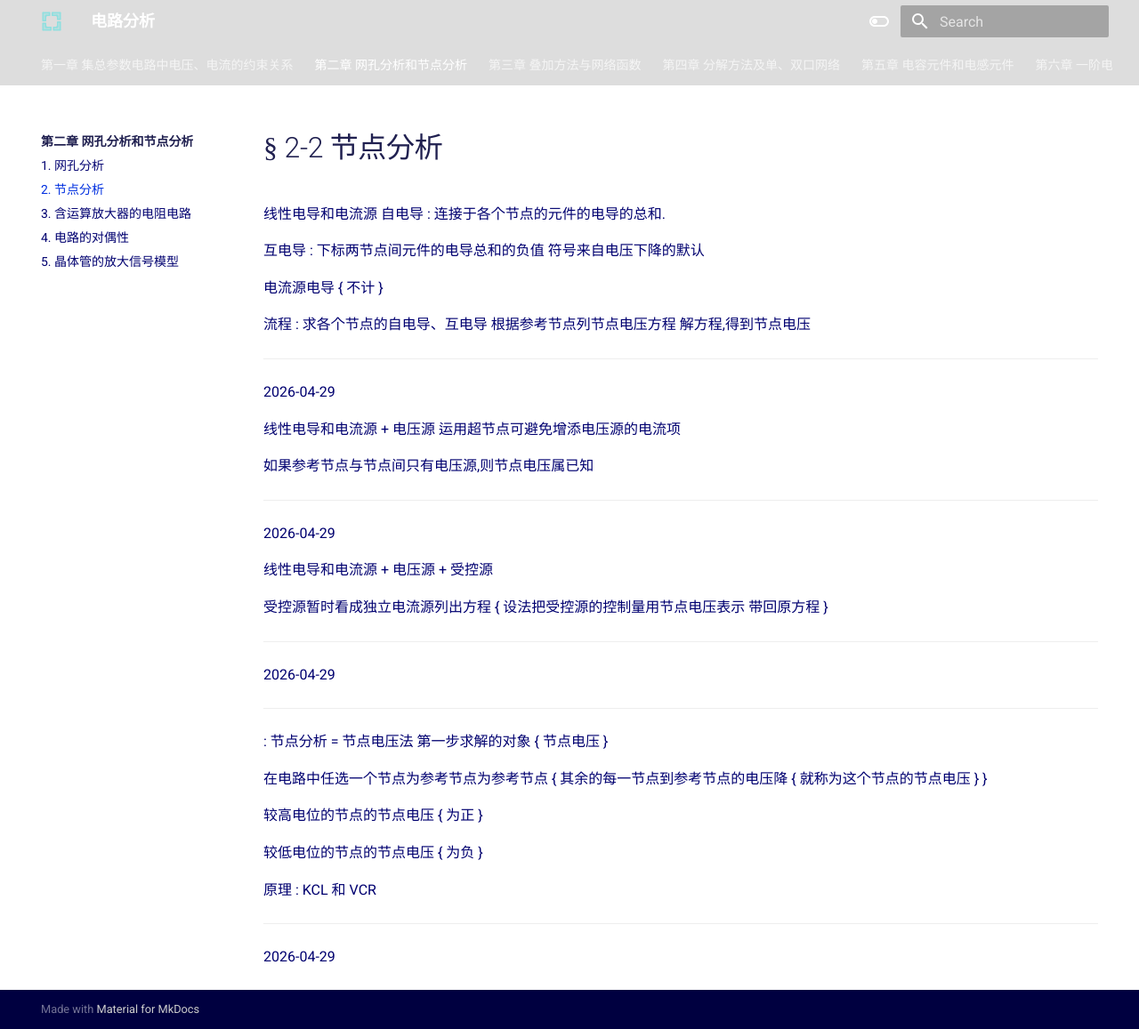
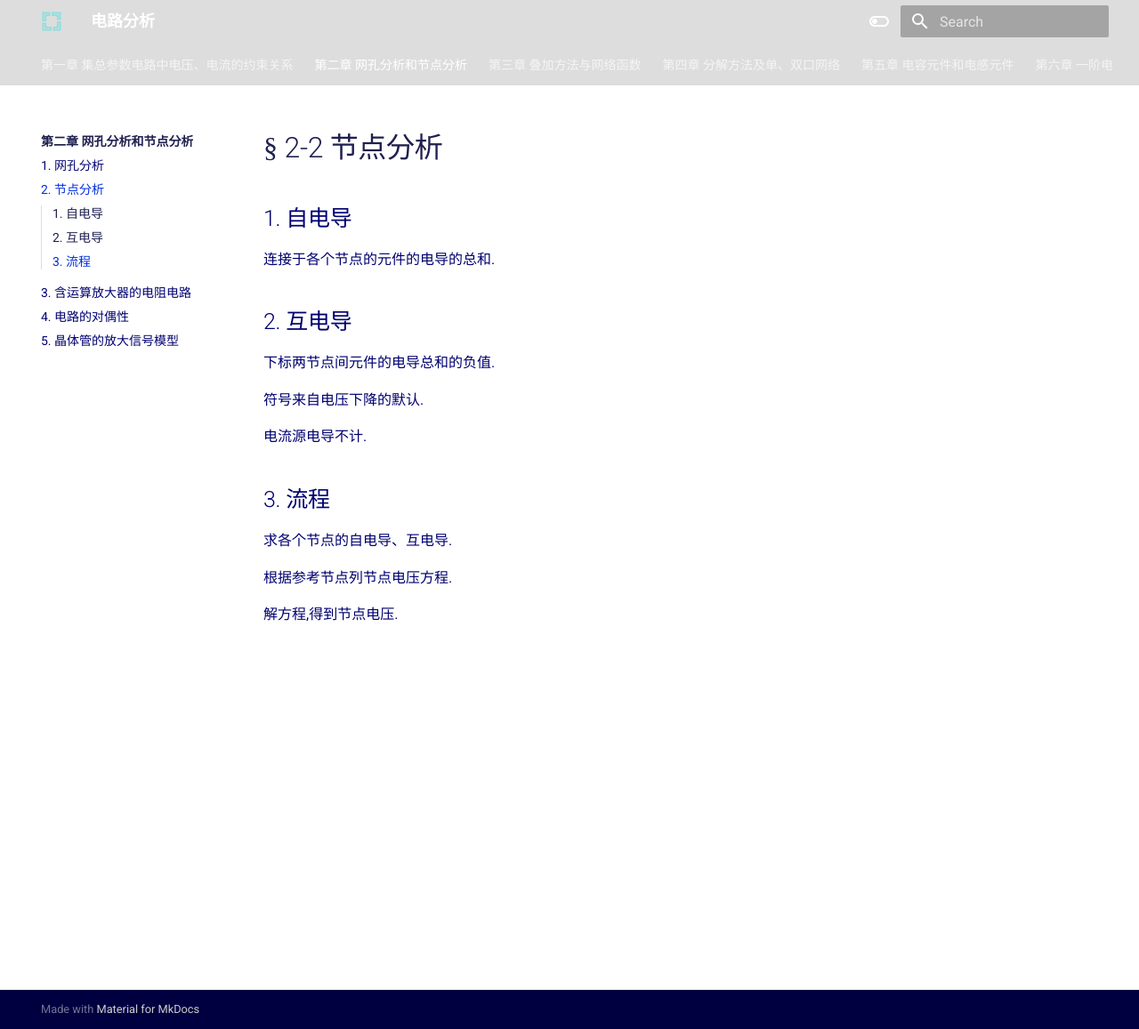
Before and after one commit to FleetingLore/dlfx, an MkDocs documentation site: the page built from docs/2/2.md, in a window 1280 px wide and 1157 px high. Shown: the whole window at 89% size. Built offline with MkDocs 1.6.1 and Material for MkDocs 9.7.7, drawn with Linux system fonts in a browser that asks for light colours.

Commit message:
第二章

```diff
--- a/docs/2/2.md
+++ b/docs/2/2.md
@@ -1,66 +1,21 @@
 # $\S$ 2-2 节点分析
 
+## 1. 自电导
 
-线性电导和电流源
-自电导
-: 连接于各个节点的元件的电导的总和.
+连接于各个节点的元件的电导的总和.
 
-互电导
-: 下标两节点间元件的电导总和的负值
-  符号来自电压下降的默认
+## 2. 互电导
 
-电流源电导 {
-  不计
-}
+下标两节点间元件的电导总和的负值.
 
-流程
-: 求各个节点的自电导、互电导
-  根据参考节点列节点电压方程
-  解方程,得到节点电压
+符号来自电压下降的默认.
 
----
-2026-04-29
+电流源电导不计.
 
-线性电导和电流源 + 电压源
-运用超节点可避免增添电压源的电流项
+## 3. 流程
 
-如果参考节点与节点间只有电压源,则节点电压属已知
+求各个节点的自电导、互电导.
 
----
-2026-04-29
+根据参考节点列节点电压方程.
 
-线性电导和电流源 + 电压源 + 受控源
-
-受控源暂时看成独立电流源列出方程 {
-  设法把受控源的控制量用节点电压表示
-  带回原方程
-}
-
----
-2026-04-29
-
-
----
-: 节点分析 = 节点电压法
-  第一步求解的对象 {
-    节点电压
-  }
-
-  在电路中任选一个节点为参考节点为参考节点 {
-    其余的每一节点到参考节点的电压降 {
-      就称为这个节点的节点电压
-    }
-  }
-
-  较高电位的节点的节点电压 {
-    为正
-  }
-
-  较低电位的节点的节点电压 {
-    为负
-  }
-
-  原理 : KCL 和 VCR
-
----
-2026-04-29
+解方程,得到节点电压.
```
Also changed, not shown: docs/2/1.md (+10 -38 lines), docs/2/3.md (+2 -0 lines), docs/2/4.md (+2 -1 lines), docs/2/5.md (+2 -1 lines).
